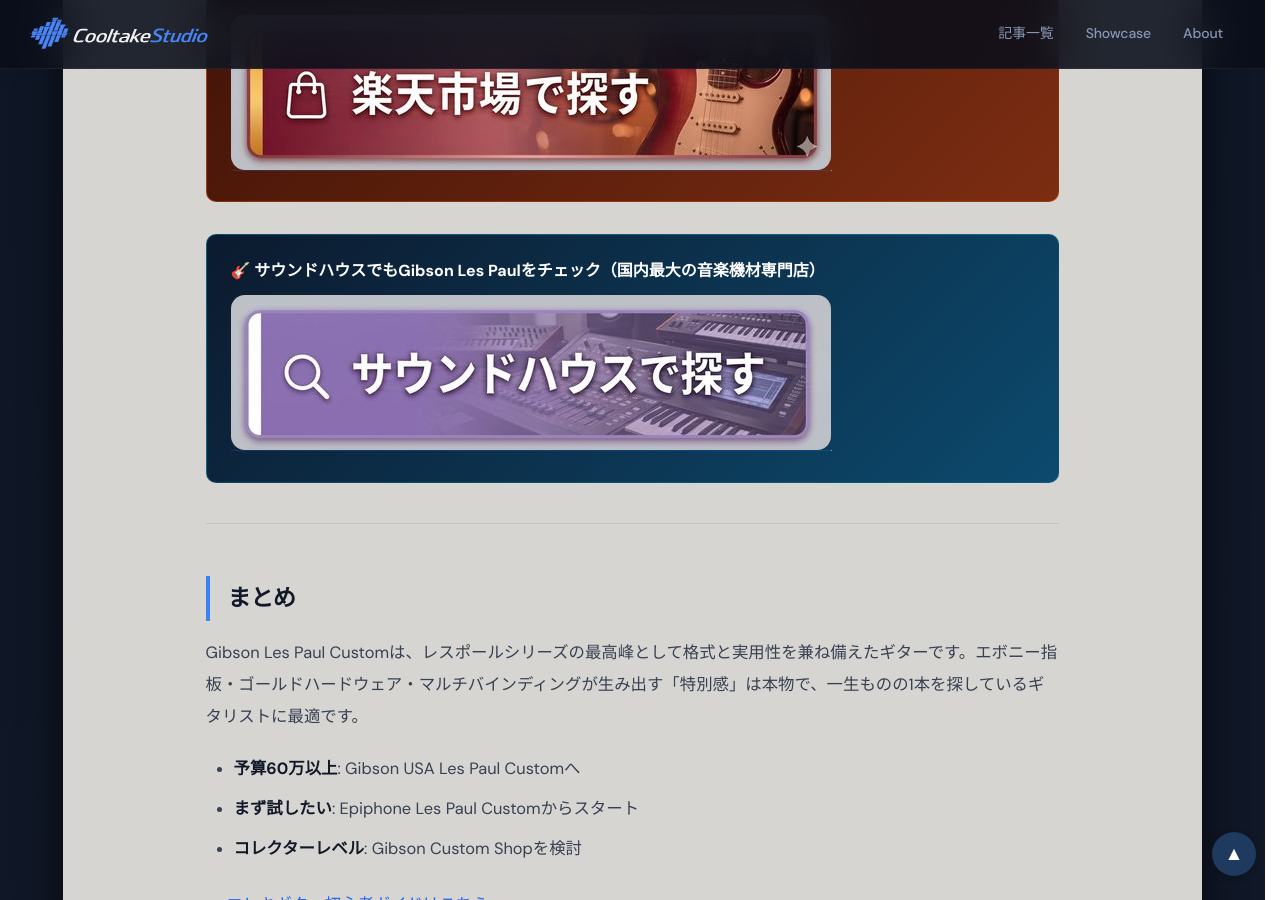
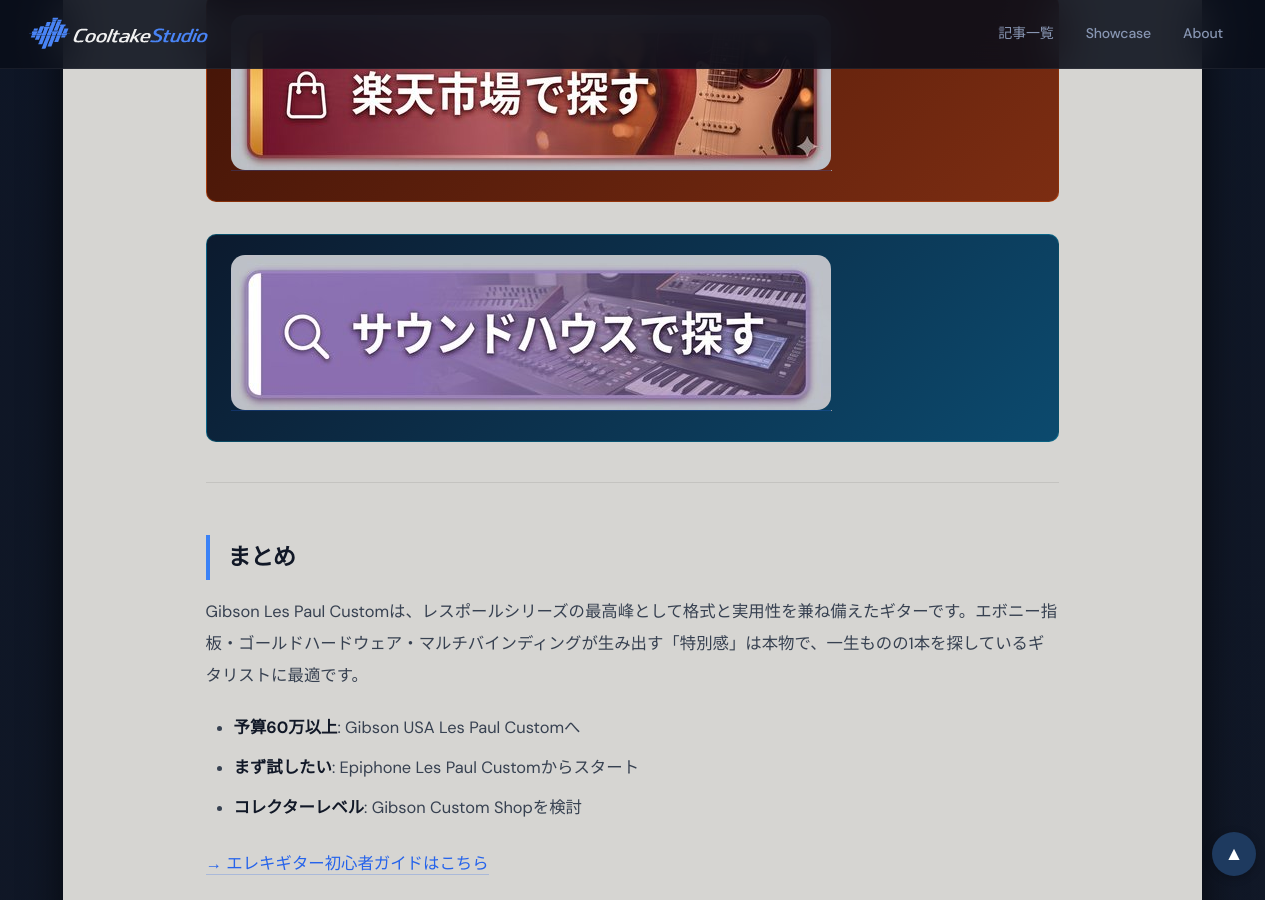
Before and after one commit to cooltake/cooltake-staging, a Jekyll site: the page built from _posts/2026-05-29-gibson-les-paul-custom-guide.md, in a window 1280 px wide and 900 px high, scrolled down 3409 px. Built offline with Jekyll 4.4.1, drawn with Linux system fonts in a browser that asks for light colours; some web fonts are replaced; grey boxes are pictures that could not be loaded.

Commit message:
style: fix remaining button patterns in 2026-05-29-gibson-les-paul-custom-guide.md

```diff
--- a/_posts/2026-05-29-gibson-les-paul-custom-guide.md
+++ b/_posts/2026-05-29-gibson-les-paul-custom-guide.md
@@ -83,7 +83,7 @@
 高額楽器なので、できれば実店舗で試奏してから購入することを強くおすすめします。
 
 <div style="margin:2rem 0;padding:1.2rem 1.5rem;background:linear-gradient(135deg,#431407,#7c2d12);border-radius:10px;border:1px solid rgba(234,88,12,.4);"><a href="https://hb.afl.rakuten.co.jp/hgc/0b15ddc7.28c5c9ed.0b15ddc8.5d23dd4d/?pc=https%3A%2F%2Fsearch.rakuten.co.jp%2Fsearch%2Fmall%2FGibson%2BLes%2BPaul%2F" rel="nofollow" referrerpolicy="no-referrer-when-downgrade" style="display:inline-block;text-decoration:none;"><img src="/assets/images/btn-rakuten.jpg" alt="楽天市場で探す" width="600" height="155" style="max-width:100%;height:auto;border-radius:14px;display:block;"></a><img src="//i.moshimo.com/af/i/impression?a_id=5565352&amp;p_id=54&amp;pc_id=54&amp;pl_id=616" width="1" height="1" style="border:none;" alt="" loading="lazy"></div>
-<div style="margin:2rem 0;padding:1.2rem 1.5rem;background:linear-gradient(135deg,#0c1a2e,#0c4a6e);border-radius:10px;border:1px solid rgba(8,145,178,.4);"><p style="margin:0 0 .6rem;font-weight:bold;font-size:1rem;color:#fff;">&#x1F3B8; サウンドハウスでもGibson Les Paulをチェック（国内最大の音楽機材専門店）</p><a href="https://h.accesstrade.net/sp/cc?rk=01001xqc00os63&url=https%3A%2F%2Fwww.soundhouse.co.jp%2Fsearch%2Findex%2F%3Fsearch_all%3DGibson%2520Les%2520Paul" rel="nofollow" referrerpolicy="no-referrer-when-downgrade" style="display:inline-block;text-decoration:none;"><img src="/assets/images/btn-soundhouse.jpg" alt="サウンドハウスで探す" width="600" height="155" style="max-width:100%;height:auto;border-radius:14px;display:block;"></a><img src="https://h.accesstrade.net/sp/rr?rk=01001xqc00os63" width="1" height="1" border="0" alt="" loading="lazy"></div>
+<div style="margin:2rem 0;padding:1.2rem 1.5rem;background:linear-gradient(135deg,#0c1a2e,#0c4a6e);border-radius:10px;border:1px solid rgba(8,145,178,.4);"><a href="https://h.accesstrade.net/sp/cc?rk=01001xqc00os63&url=https%3A%2F%2Fwww.soundhouse.co.jp%2Fsearch%2Findex%2F%3Fsearch_all%3DGibson%2520Les%2520Paul" rel="nofollow" referrerpolicy="no-referrer-when-downgrade" style="display:inline-block;text-decoration:none;"><img src="/assets/images/btn-soundhouse.jpg" alt="サウンドハウスで探す" width="600" height="155" style="max-width:100%;height:auto;border-radius:14px;display:block;"></a><img src="https://h.accesstrade.net/sp/rr?rk=01001xqc00os63" width="1" height="1" border="0" alt="" loading="lazy"></div>
 
 <!-- AFFILIATE_PLACEHOLDER: Amazon（もしもアフィリエイト Amazon審査通過後に設置予定） -->
 
```
